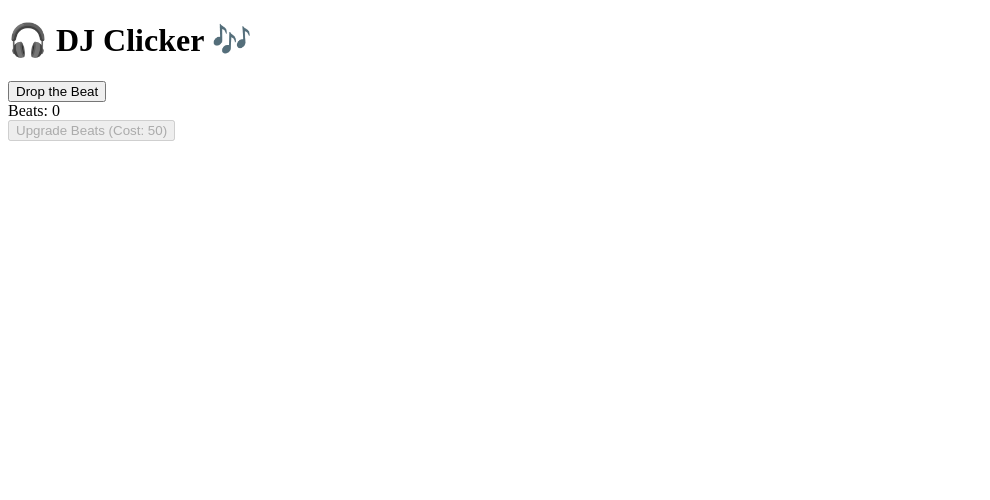
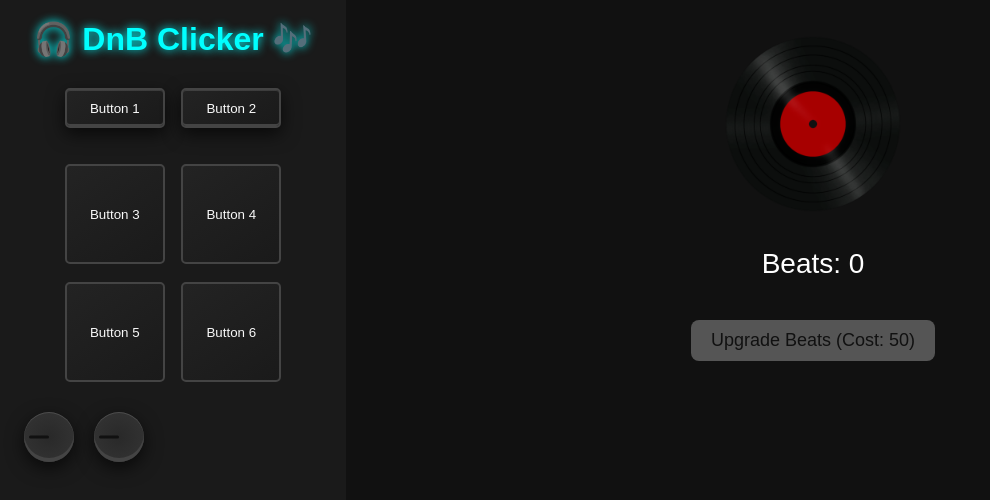
Before and after one commit to Marcuss202/DnB-Clicker, a plain HTML site: page index.html in a window 1280 px wide. Shown: the whole page, without its empty margins (0-990 px from the left). Drawn offline with Linux system fonts and the light colour scheme.

Commit message:
a lot of css

```diff
--- a/index.html
+++ b/index.html
@@ -2,16 +2,64 @@
 <html lang="en">
 <head>
   <meta charset="UTF-8">
-  <title>DJ Clicker</title>
-  <link rel="stylesheet" href="style.css">
+  <title>DnB Clicker</title>
+  <link rel="stylesheet" href="styles.css">
 </head>
 <body>
+  <div class="screen">
+    <div class="leftScreenWrapper">
 
-  <h1>🎧 DJ Clicker 🎶</h1>
-  <button id="dj-button">Drop the Beat</button>
-  <div id="beats">Beats: 0</div>
-  <button id="upgrade" disabled>Upgrade Beats (Cost: 50)</button>
+      <h1>🎧 DnB Clicker 🎶</h1>
 
-  <script src="script.js"></script>
+      <div class="deckSmallButtons">
+        <button class="smallButton">
+          <p>Button 1</p>
+        </button>
+        <button class="smallButton">
+          <p>Button 2</p>
+        </button>
+      </div>
+
+      <div class="deckBigButtons">
+
+        <div class="bigButtonRow">
+          <button class="bigButton">
+            <p>Button 3</p>
+          </button>
+          <button class="bigButton">
+            <p>Button 4</p>
+          </button>
+        </div>
+
+        <div class="bigButtonRow">
+          <button class="bigButton">
+            <p>Button 5</p>
+          </button>
+          <button class="bigButton">
+            <p>Button 6</p>
+          </button>
+        </div>
+
+      </div>
+
+      <div class="knobContainer">
+        <div class="knob">
+        </div>
+        <div class="knob">
+        </div>
+      </div>
+
+
+    </div>
+
+    <div class="rightScreenWrapper">
+
+      <img src="./images-videos/Vinyl.png" id="dj-button"></img>
+      <div id="beats">Beats: 0</div>
+      <button id="upgrade" disabled>Upgrade Beats (Cost: 50)</button>
+    </div>
+
+    <script src="script.js"></script>
+  </div>
 </body>
 </html>
--- a/script.js
+++ b/script.js
@@ -6,18 +6,16 @@ const beatsDisplay = document.getElementById("beats");
 const djButton = document.getElementById("dj-button");
 const upgradeButton = document.getElementById("upgrade");
 
-// Click DJ button
 djButton.addEventListener("click", () => {
   beats += beatsPerClick;
   updateDisplay();
 });
 
-// Upgrade button
 upgradeButton.addEventListener("click", () => {
   if (beats >= upgradeCost) {
     beats -= upgradeCost;
     beatsPerClick++;
-    upgradeCost = Math.floor(upgradeCost * 1.5); // increase cost
+    upgradeCost = Math.floor(upgradeCost * 1.5);
     updateDisplay();
   }
 });
--- a/styles.css
+++ b/styles.css
@@ -1,32 +1,35 @@
+* {
+  padding: 0;
+  margin: 0;
+}
+
 body {
   font-family: Arial, sans-serif;
   background: #111;
   color: #fff;
   text-align: center;
-  padding: 50px;
+}
+
+.screen {
+  display: flex;
 }
 
 h1 {
   color: #0ff;
   text-shadow: 0 0 10px #0ff;
+  margin: 20px;
 }
 
 #dj-button {
   width: 200px;
   height: 200px;
-  border-radius: 50%;
-  border: none;
-  background: radial-gradient(circle, #ff00ff, #7700aa);
-  color: white;
-  font-size: 24px;
   cursor: pointer;
-  box-shadow: 0 0 20px #ff00ff;
-  transition: transform 0.1s;
+  transition: transform 0.3s;
+
 }
 
 #dj-button:active {
-  transform: scale(0.95);
-  box-shadow: 0 0 30px #0ff;
+  transform: scale(0.95) rotate(180deg);
 }
 
 #beats {
@@ -49,3 +52,102 @@ h1 {
   background: #555;
   cursor: not-allowed;
 }
+
+
+.leftScreenWrapper {
+  width: 500px;
+  height: 100vh;
+  background: #1a1a1a;
+}
+
+.rightScreenWrapper {
+  width: 100%;
+  padding: 24px;
+}
+
+.deckSmallButtons {
+  width: 100%;
+  margin-top: 24px;
+  justify-content: center;
+}
+
+.deckBigButtons {
+  width: 100%;
+  margin-top: 24px;
+  justify-content: center;
+}
+
+.smallButton {
+  width: 100px;
+  height: 40px;
+  margin: 6px;
+  color: #f9f9f9;
+  border: 2px solid #444;
+  background-color: #1a1a1a;
+  background: linear-gradient(145deg, #232323 0%, #1a1a1a 100%);
+  border-radius: 5px;
+  box-shadow: 0 6px 18px 0 #000a, 0 -2px 0 #444 inset, 0 1px 0 #fff2 inset;
+  transition: box-shadow 0.1s, transform 0.1s;
+}
+
+.smallButton:active {
+    box-shadow: 0 2px 6px 0 #000a, 0 -1px 0 #444 inset;
+    transform: translateY(1px) scale(0.98);
+  }
+
+.bigButton {
+  width: 100px;
+  height: 100px;
+  margin: 6px;
+  color: #f9f9f9;
+  border: 2px solid #444;
+  background: linear-gradient(145deg, #232323 0%, #1a1a1a 100%);
+  border-radius: 5px;
+  transition: box-shadow 0.1s, transform 0.1s;
+  position: relative;
+}
+
+.bigButton:active {
+  transform: translateY(1px) scale(0.98);
+}
+
+.bigButtonRow {
+  margin: 6px;
+}
+
+.flex {
+  display: flex;
+}
+
+.knobContainer {
+  display: flex;
+  gap: 20px;
+  width: auto;
+  height: auto;
+  position: relative;
+  margin: 24px;
+}
+
+.knob {
+  width: 50px;
+  height: 50px;
+  background: radial-gradient(circle at 50% 50%, rgb(41, 41, 41), #353535);
+  border-radius: 50%;
+  box-shadow: 0 6px 18px 0 #000a, 0 -4px 0 #444 inset, 0 1px 0 #fff2 inset;
+  position: relative;
+  cursor: pointer;
+  transition: transform 0.2s ease;
+}
+
+.knob::after {
+  content: '';
+  width: 3px;
+  height: 40%;
+  background: #111;
+  position: absolute;
+  top: 10%;
+  left: 50%;
+  transform: translateX(-50%) rotate(-90deg);
+  transform-origin: 50% 100%;
+  border-radius: 3px;
+}
```
Also changed, not shown: images-videos/Vinyl.png (added).
